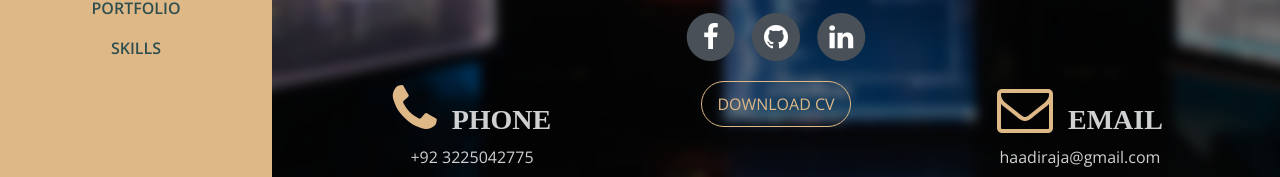
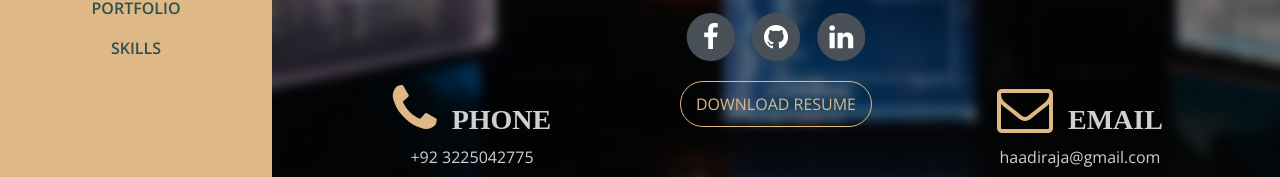
Before and after one commit to haadiraja/Portfolio, a plain HTML site: page index.html in a window 1280 px wide. Shown: the part 495-672 px from the top of the page. Drawn offline with nearby package versions, Linux system fonts and the light colour scheme; a web font is replaced by a local one.

Commit message:
Update index.html

```diff
--- a/index.html
+++ b/index.html
@@ -125,7 +125,7 @@ License URL: https://creativecommons.org/licenses/by/4.0/
                     <p>+92 3225042775</p>
 
                   </div>
-                  <div class="col-md-4 text-center pt-3"> <button class="btn btn-general btn-green " >Download CV</button></div>
+                  <div class="col-md-4 text-center pt-3"> <button class="btn btn-general btn-green " >Download Resume</button></div>
 
                   <div class="contact-mail contact-side-desc contact-box-desc text-center col-md-4 pt-3">
                     <h3><i class="fa fa-envelope-o cl-atlantis fa-2x pr-2"></i> Email</h3>
```
